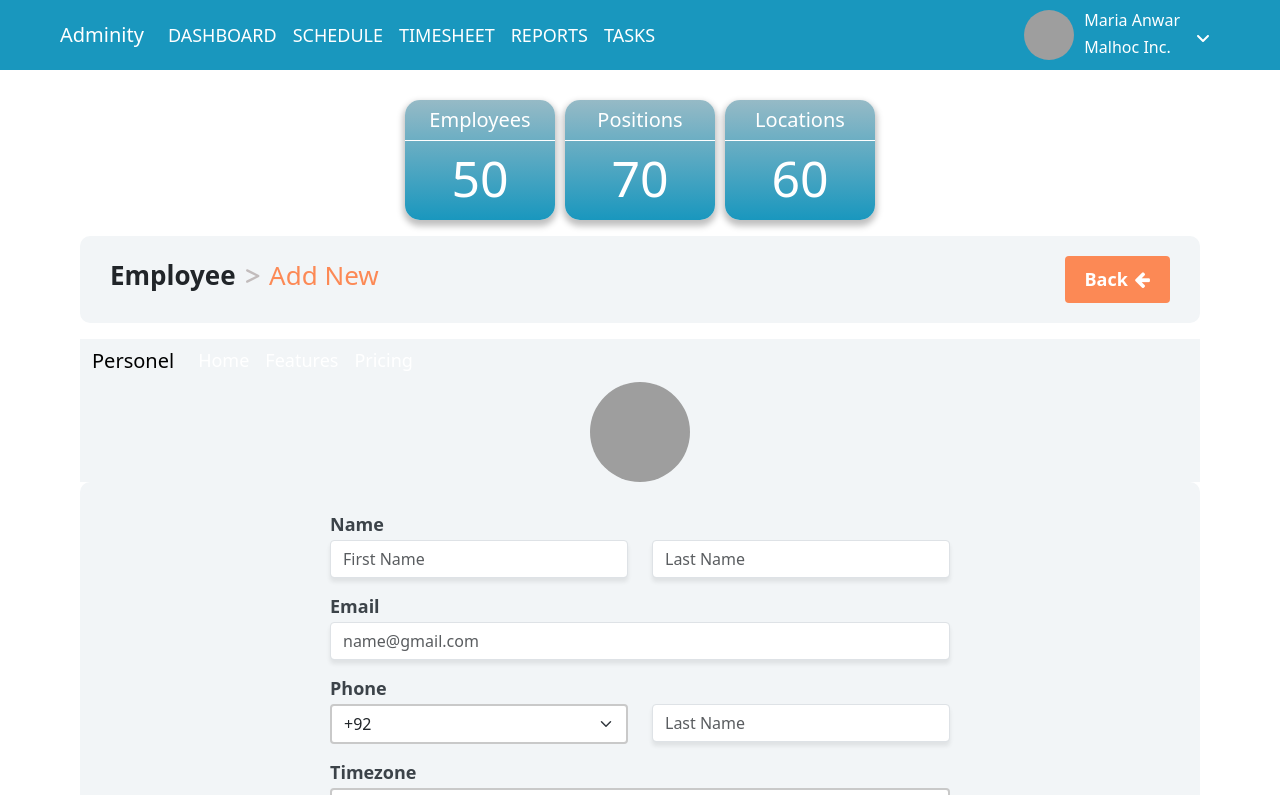
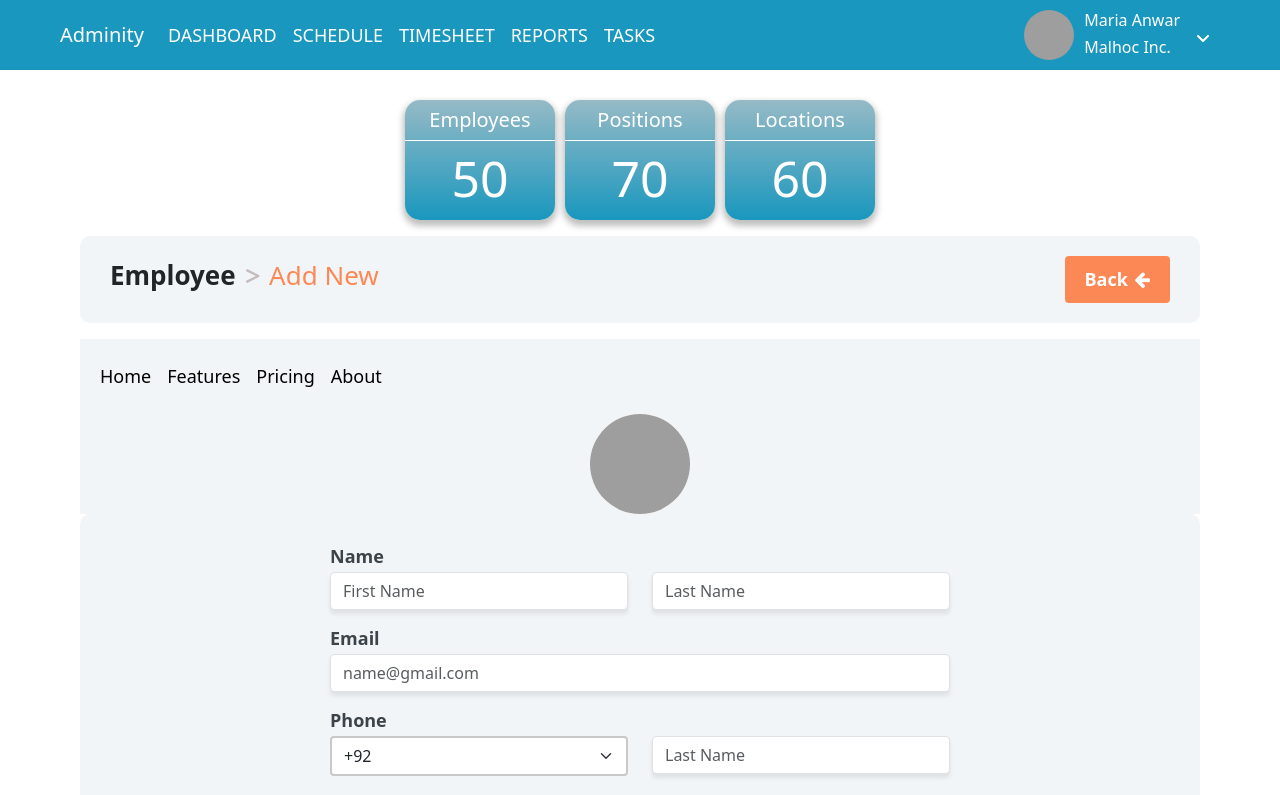
Before and after one commit to maria-anwar/adminity, a React (Create React App) app: page /profile in a window 1280 px wide. Shown: the top 795 px of the page. Built offline with nearby package versions, Linux system fonts and the light colour scheme; grey boxes are pictures that could not be loaded.

Commit message:
profile form updated

```diff
--- a/src/components/css/navbar.css
+++ b/src/components/css/navbar.css
@@ -11,9 +11,6 @@
 .nav-link {
     display: block;
     padding: var(--bs-nav-link-padding-y) var(--bs-nav-link-padding-x);
-    /* font-size: var(--bs-nav-link-font-size); */
-    /* font-weight: var(--bs-nav-link-font-weight); */
-    /* color: var(--bs-nav-link-color); */
     text-decoration: none;
     background: 0 0;
     border: 0;
@@ -21,19 +18,12 @@
     color: #FFFFFF !important;
     font-weight: 400 !important;
     font-size: 18px !important;
+}
 
-
-}
-.nav-item{
-
-}
 .nav-card{
     border-radius: 20px;
-    /* background-color: #242B32; */
     padding: 10px;;
     display: flex;
-    /* flex-direction: column;
-    align-items: center; */
 }
 .nav-card .navcard-img{
     border-radius: 50px;
--- a/src/views/UserProfile.js
+++ b/src/views/UserProfile.js
@@ -11,51 +11,55 @@ const UserProfile = () => {
   return (
     <>
       <AddNew />
-
       <section className="py-3 ">
-        <div className="bg-gray">
-          <nav className="navbar navbar-expand-lg navbar-light ">
-            <div className="container-fluid">
-              <a className="navbar-brand" href="#">
-                Personel
-              </a>
+      <nav
+          class="navbar navbar-expand-lg bg-gray py-3"
+          data-bs-theme="light"
+        >
+          <div class="container-fluid ">
+            {/* <a class="navbar-brand" href="#">
+              Navbar
+            </a> */}
             <button
-                className="navbar-toggler"
+              class="navbar-toggler"
               type="button"
               data-bs-toggle="collapse"
-                data-bs-target="#navbarNav"
-                aria-controls="navbarNav"
+              data-bs-target="#navbarColor03"
+              aria-controls="navbarColor03"
               aria-expanded="false"
               aria-label="Toggle navigation"
             >
-                <span className="navbar-toggler-icon"></span>
+              <span class="navbar-toggler-icon"></span>
             </button>
-              <div className="collapse navbar-collapse" id="navbarNav">
-                <ul className="navbar-nav">
-                  <li className="nav-item">
-                    <a
-                      className="nav-link txt-clr active"
-                      aria-current="page"
-                      href="#"
-                    >
+            <div class="collapse navbar-collapse" id="navbarColor03">
+              <ul class="navbar-nav me-auto">
+                <li class="nav-item">
+                  <a class="mynav-link active " href="#">
                     Home
+                    <span class="visually-hidden">(current)</span>
                   </a>
                 </li>
-                  <li className="nav-item text-block">
-                    <a className="nav-link" href="#">
+                <li class=" nav-item">
+                  <a class="mynav-link" href="#">
                     Features
                   </a>
                 </li>
-                  <li className="nav-item">
-                    <a className="nav-link" href="#">
+                <li class="nav-item">
+                  <a class="mynav-link" href="#">
                     Pricing
                   </a>
                 </li>
+                <li class="nav-item">
+                  <a class="mynav-link" href="#">
+                    About
+                  </a>
+                </li>
+
               </ul>
             </div>
           </div>
         </nav>
-
+        <div className="bg-gray">
           <div className="d-flex justify-content-center text-align-center">
             <Link to="/profile">
               <img
--- a/src/views/css/AddForms.css
+++ b/src/views/css/AddForms.css
@@ -40,7 +40,6 @@
     border:none;
     background-color: #FF4242;
     border-radius: 8px;
-
    color: #fff;
    width: 50px;
    padding: 10px 10px;
@@ -59,3 +58,26 @@
    padding: 10px 10px;
 
 }
+ .mynav-link {
+        display: block;
+        padding: 8px 8px;
+        text-decoration: none;
+        background: 0 0;
+        border: 0;
+        transition: color .15s ease-in-out,background-color .15s ease-in-out,border-color .15s ease-in-out;
+        color: black !important;
+        font-weight: 400 !important;
+        font-size: 18px !important;
+
+    }
+    .mytab:hover{
+        border-bottom:2px solid rgb(82, 80, 80);
+    }
+    /* .mytab{
+        display: flex;
+        padding: 40px 0px;
+        justify-content: center;
+        align-items: center;
+        gap: 10px;
+        align-self: stretch;
+    } */
```
Lines whose indentation alone changed are shown as unchanged.
